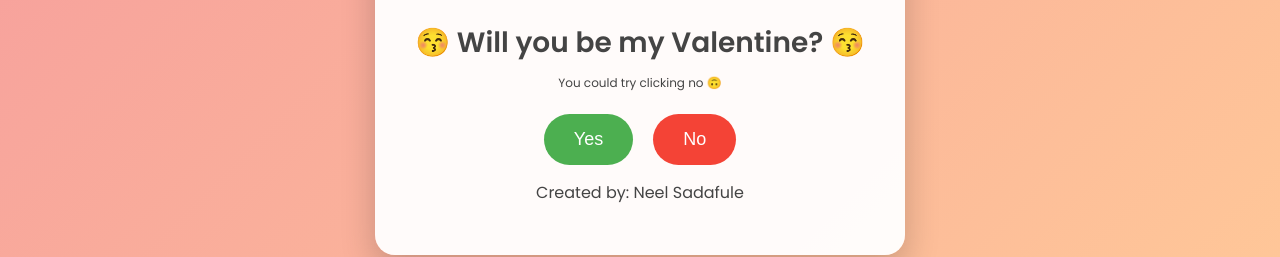
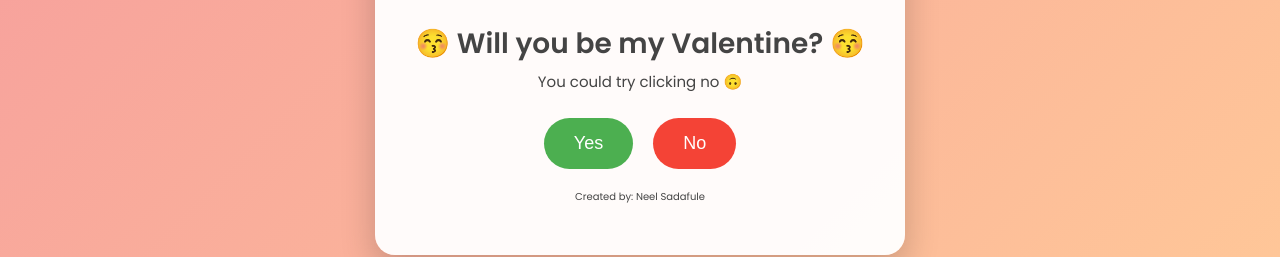
Before and after one commit to npsadafule/Valentines-2024, a React (Create React App) app: page / in a window 1280 px wide. Shown: the part 469-726 px from the top of the page. Built offline with nearby package versions, Linux system fonts and the light colour scheme.

Commit message:
Update margins and font sizes in App.css

```diff
--- a/src/App.css
+++ b/src/App.css
@@ -25,7 +25,7 @@ body, html {
 
 .valentine {
   color: #444;
-  margin-bottom: 10px;
+  margin-bottom: 5px;
   font-size: 28px;
   font-weight: 600;
 }
@@ -42,9 +42,9 @@ body, html {
 
 .neel{
   color: #444;
-  margin-top: 5px;
+  margin-top: 10px;
   margin-bottom: 10px;
-  font-size: 16px;
+  font-size: 10px;
 }
 
 button {
@@ -105,9 +105,9 @@ button:nth-child(2):hover {
   box-shadow: 0 2px 4px rgba(0, 0, 0, 0.1);
 }
 
-hint{
+.hint{
   margin-top: 5px;
-  font-size: 12px;
+  font-size: 15px;
   color: #444;
 }
 
```
